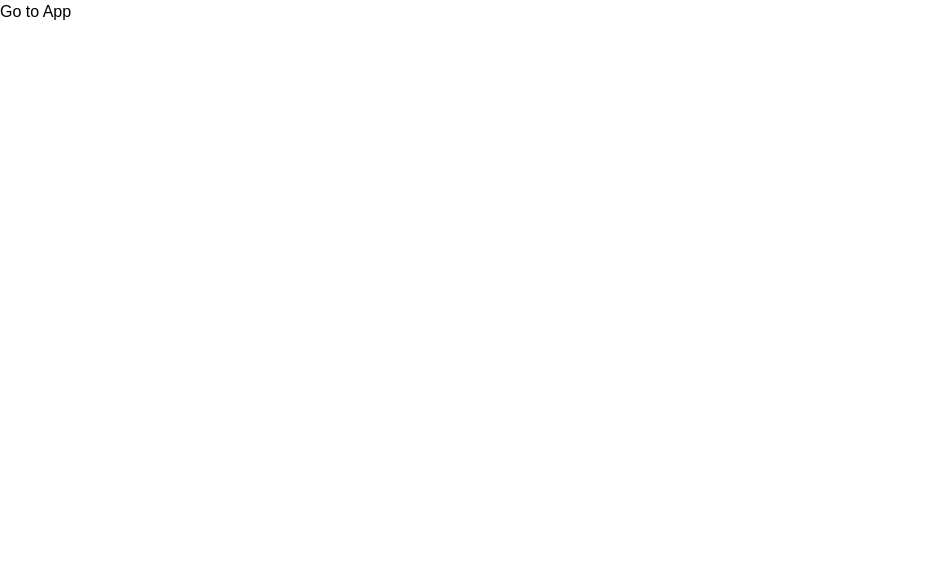
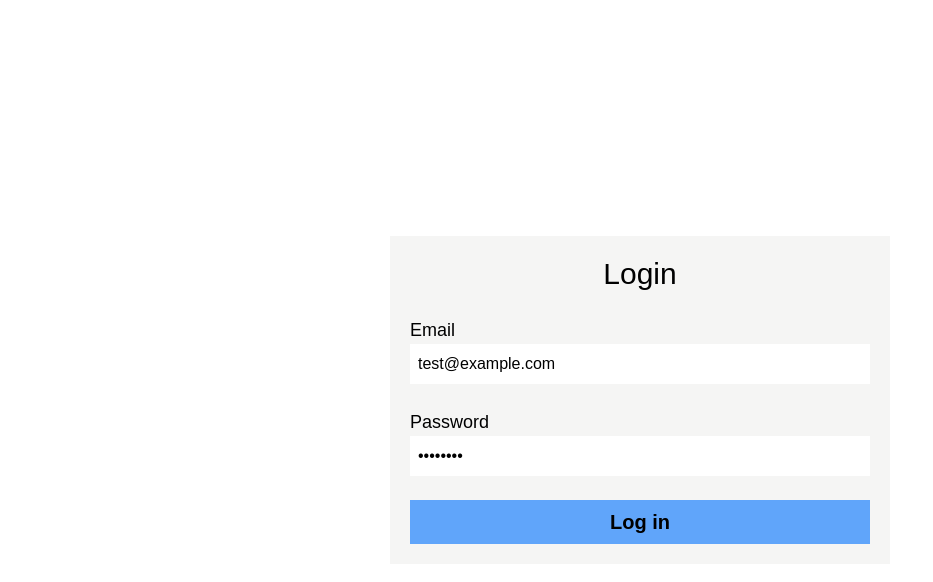
Before and after one commit to Tarun-vv/Mapter-Your-traveller-and-sports-tracker, a React (Vite) app: page / in a window 1280 px wide. Shown: the top 582 px of the page, without its empty margins (0-933 px from the left). Built offline with nearby package versions, Linux system fonts and the light colour scheme.

Commit message:
final commit 4

```diff
--- a/src/App.jsx
+++ b/src/App.jsx
@@ -8,6 +8,7 @@ import { ReactQueryDevtools } from "@tanstack/react-query-devtools";
 import SportsForm from "./components/SportsForm";
 import { Toaster } from "react-hot-toast";
 import ExplorerForm from "./components/ExplorerForm";
+import Login from "./components/Login";
 
 const queryClient = new QueryClient({
   defaultOptions: {
@@ -43,7 +44,7 @@ function App() {
       />
       <BrowserRouter>
         <Routes>
-          <Route path="/" element={<Link to="/app">Go to App</Link>} />
+          <Route path="/" element={<Login />} />
           <Route path="/app" element={<AppLayout />}>
             <Route index element={<Navigate replace to="explorer" />} />
             <Route path="explorer" element={<Explorer />}>
--- /dev/null
+++ b/src/components/Login.jsx
@@ -0,0 +1,54 @@
+import { useState } from "react";
+import { useNavigate } from "react-router-dom";
+
+function Login() {
+  const navigate = useNavigate();
+
+  const [email, setEmail] = useState("test@example.com");
+  const [password, setPassword] = useState("test@123");
+
+  function handleSubmit(e) {
+    e.preventDefault();
+    if (email === "test@example.com" && password === "test@123") {
+      navigate("/app");
+    }
+  }
+
+  return (
+    <form
+      className="absolute w-[500px] bg-stone-100 top-[50%] left-[50%] translate-x-[-50%] translate-y-[-50%] p-5 flex flex-col gap-6"
+      onSubmit={handleSubmit}
+    >
+      <p className="text-3xl text-center">Login</p>
+      <div>
+        <label className="block text-lg">Email</label>
+        <input
+          type="email"
+          required
+          className="block w-full p-2"
+          defaultValue={email}
+          value={email}
+          onChange={(e) => setEmail(e.target.value)}
+        />
+      </div>
+
+      <div>
+        <label className="block text-lg">Password</label>
+        <input
+          type="password"
+          required
+          className="block w-full p-2"
+          defaultValue={password}
+          value={password}
+          onChange={(e) => setPassword(e.target.value)}
+        />
+      </div>
+
+      <button className="w-full py-2 text-xl font-semibold text-center bg-blue-400">
+        Log in
+      </button>
+    </form>
+  );
+}
+
+export default Login;
```
